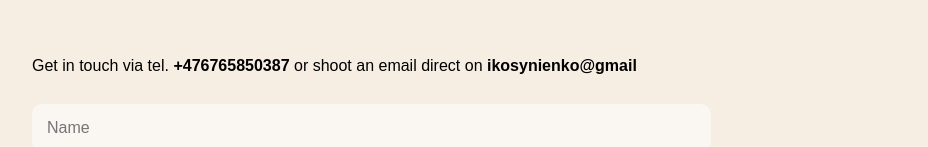
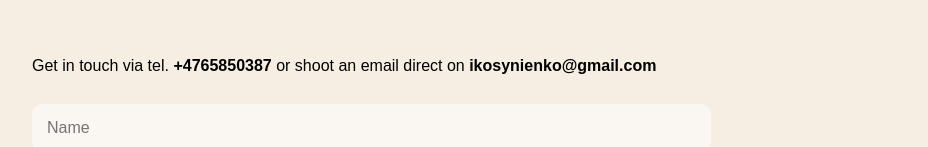
Before and after one commit to iramacarilla/my-res, a React (Create React App) app: page /contact in a window 1280 px wide. Shown: the part 196-343 px from the top of the page, without its empty margins (123-1051 px from the left). Built offline with nearby package versions, Linux system fonts and the light colour scheme.

Commit message:
change info in contact

```diff
--- a/src/App.css
+++ b/src/App.css
@@ -1,4 +1,4 @@
-.App {
+/*.App {
   text-align: center;
 }
 
@@ -35,4 +35,4 @@
   to {
     transform: rotate(360deg);
   }
-}
+}*/
--- a/src/Pages/Contact.js
+++ b/src/Pages/Contact.js
@@ -34,7 +34,7 @@ const Contact = () => {
         <>
         <div className='container contact'>
         <h2 className='page-title'>Contact.</h2>
-        <p className='mb-6'>Get in touch via tel. <span className='contact-info__data'>+476765850387</span> or shoot an email direct on <span className='contact-info__data'>ikosynienko@gmail</span> </p>
+        <p className='mb-6'>Get in touch via tel. <span className='contact-info__data'>+4765850387</span> or shoot an email direct on <span className='contact-info__data'>ikosynienko@gmail.com</span> </p>
         {text==='OK' && <p className="error">Your message is sent</p>}
         <form ref={form} onSubmit={onHandleSubmit}>
           <input  type='name' name="user_name"  onChange={handleChange} value={user.user_name} placeholder="Name"/>
```
Also changed, not shown: src/images/Fo22KMcXwAA7Acf.jfif (added), src/images/Fo22LVJXEAA0zoo.jfif (added).
